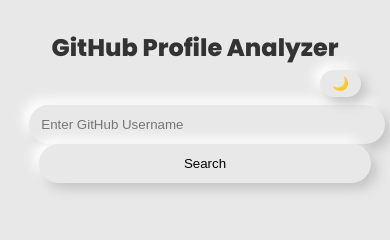
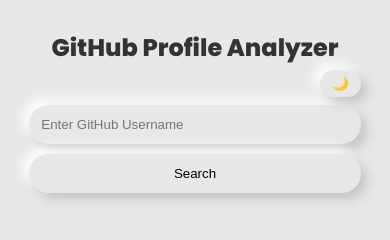
Before and after one commit to Prem-0007/GITHUB_ANALYZER, a website: page public/index.html in a window 390 px wide. Drawn offline with Linux system fonts and the light colour scheme.

Commit message:
Update style.css

```diff
--- a/public/style.css
+++ b/public/style.css
@@ -14,14 +14,24 @@
 
 .container {
   width: 85%;
+  max-width: 600px;
   margin: auto;
   margin-top: 40px;
   position: relative;
 }
 
+.search-box {
+  display: flex;
+  justify-content: center;
+  flex-wrap: wrap;
+  gap: 10px;
+  margin-bottom: 20px;
+}
+
 .search-box input {
   padding: 12px;
   width: 250px;
+  max-width: 100%;
   border: none;
   border-radius: 20px;
   background: #e8e8e8;
@@ -31,7 +41,6 @@
 
 .search-box button {
   padding: 12px 18px;
-  margin-left: 10px;
   border: none;
   border-radius: 20px;
   cursor: pointer;
@@ -90,17 +99,19 @@
 .error {
   color: red;
   font-weight: 600;
-}@media (max-width: 480px) {
+}
+
+@media (max-width: 480px) {
   .heading {
     font-size: 1.5rem;
   }
 
   .search-box input {
-    width: 100%; /* Full width on mobile */
+    width: 100%;
   }
 
   .search-box button {
-    width: 100%; /* Full width under input */
+    width: 100%;
   }
 
   .profile-card, .repo-card {
```
